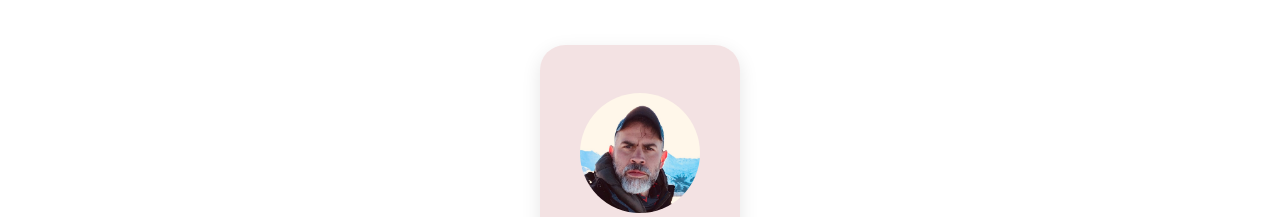
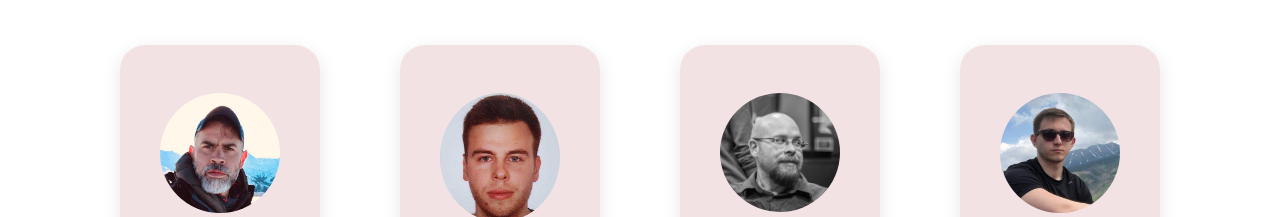
Before and after one commit to infoshareacademy/jfdd14-futureFront, a plain HTML site: page index.html in a window 1280 px wide. Shown: the part 4324-4541 px from the top of the page. Drawn offline with nearby package versions, Linux system fonts and the light colour scheme.

Commit message:
tech class updated

```diff
--- a/index.html
+++ b/index.html
@@ -199,7 +199,7 @@
             </a>
           </div>
         </div>
-        <div class="techCell">
+        <div class="techCell col-md-4 col-xl-2"">
           <img class ="rounded-circle" src="img/mateusz3.jpg" alt="Mateusz zdjecie" />
           <div class="techCell-social">
             <h6>Mateusz Kujawinski</h6>
@@ -211,7 +211,7 @@
             </a>
           </div>
         </div>
-        <div class="techCell">
+        <div class="techCell col-md-4 col-xl-2"">
           <img class="rounded-circle" src="img/dominik.jpg"  alt="Dominik zdjecie" />
           <div class="techCell-social">
             <h6>Dominik Pilawski</h6>
@@ -223,7 +223,7 @@
             </a>
           </div>
         </div>
-        <div class="techCell">
+        <div class="techCell col-md-4 col-xl-2"">
           <img class="rounded-circle" src="img/borys.jpg"  alt="Borys zdjecie" />
           <div class="techCell-social">
             <h6>Borys Maciuch</h6>
```
